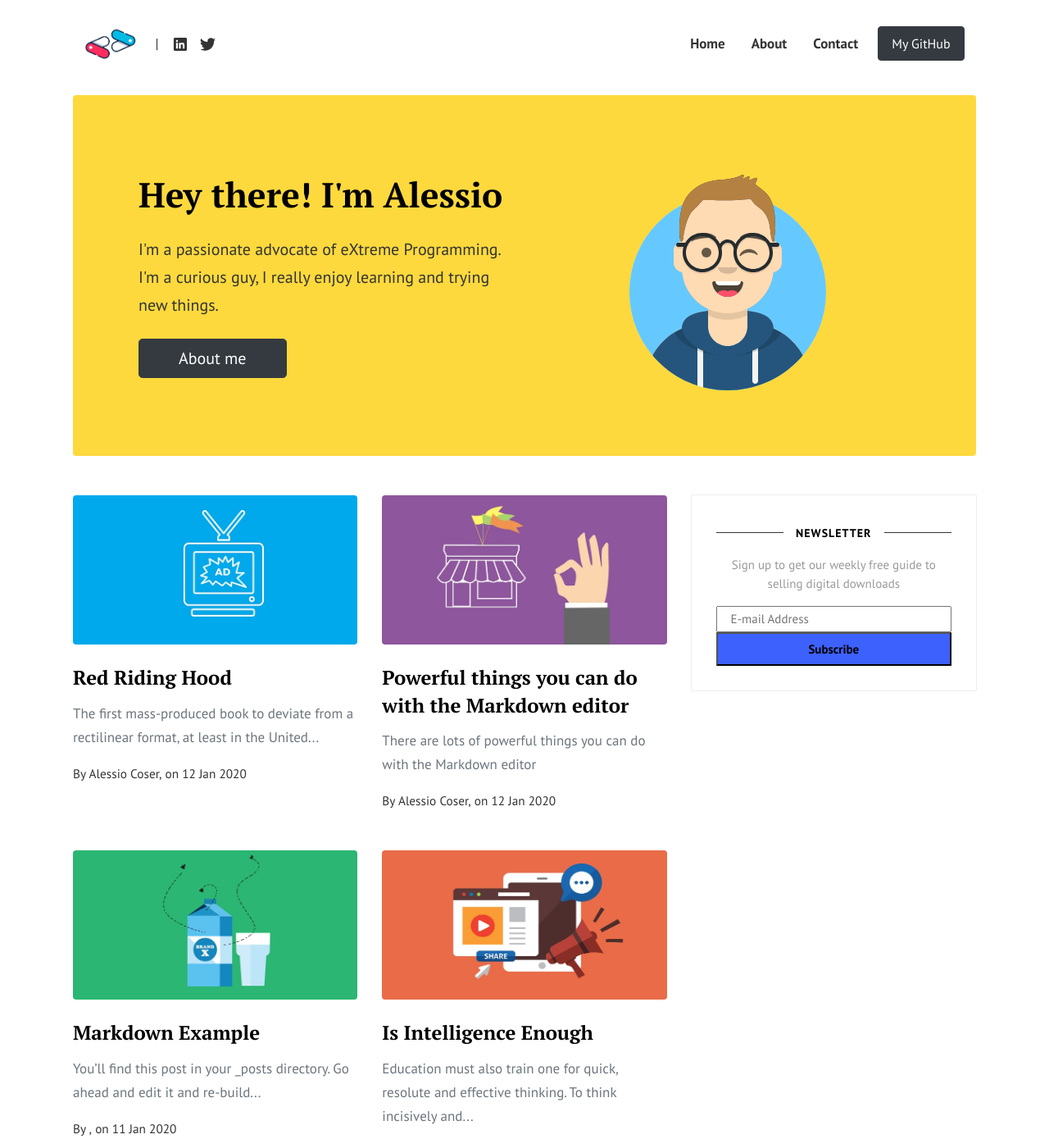
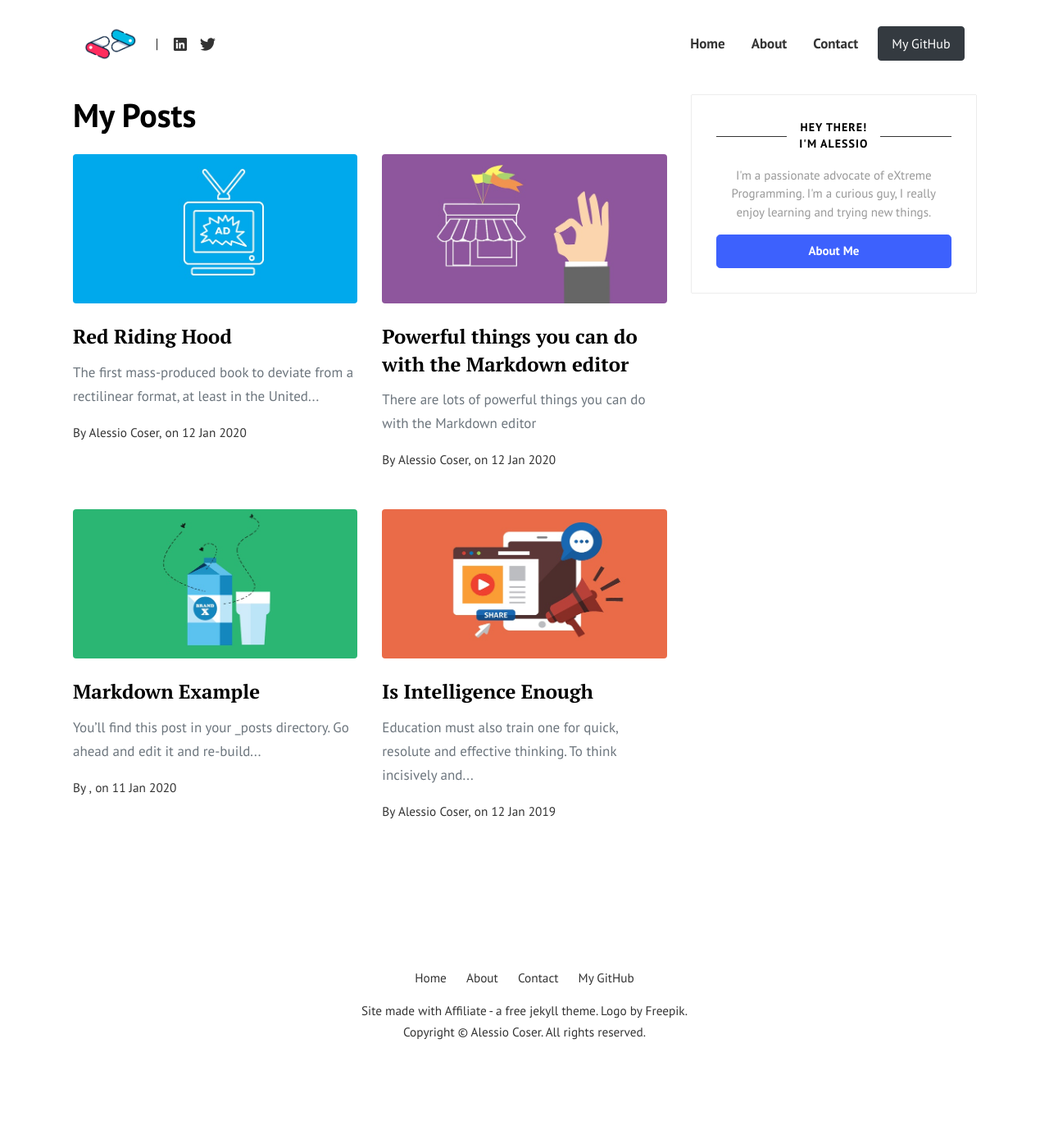
Before and after one commit to AlessioCoser/alessiocoser.github.io, a Jekyll site: the page built from index.html, in a window 1280 px wide and 1400 px high. Shown: the whole window at 82% size. Built offline with Jekyll 4.4.1, drawn with Linux system fonts in a browser that asks for light colours; the list of posts is cut into pages by our own code; comment, search, counter and statistics services are not loaded.

Commit message:
remove banner

```diff
--- /dev/null
+++ b/_includes/myself.html
@@ -0,0 +1,5 @@
+<h5><span>Hey There!<br />I'm Alessio</span></h5>
+<div id="myself">
+  <h2>I'm a passionate advocate of eXtreme Programming. I'm a curious guy, I really enjoy learning and trying new things.</h2>
+  <a href="{{site.baseurl}}/about" style="font-size: 15px" class="btn btn-primary text-white btn-lg px-2 py-2 col-sm-12 font-weight-bold">About Me</a>
+</div>
--- a/_includes/newsletter.html
+++ /dev/null
@@ -1,28 +0,0 @@
-<!-- Go to your Mailchimp account/Lists/Sign Up Forms/Embedded forms and replace the code below with your own  -->
-
-<!-- Begin MailChimp Signup Form -->
-<link href="//cdn-images.mailchimp.com/embedcode/classic-10_7.css" rel="stylesheet" type="text/css">
-<style type="text/css">
-	#mc_embed_signup{background:#fff; clear:left; }
-	/* Add your own MailChimp form style overrides in your site stylesheet or in this style block.
-	   We recommend moving this block and the preceding CSS link to the HEAD of your HTML file. */
-</style>
-<div id="mc_embed_signup">
-<form action="https://wowthemes.us11.list-manage.com/subscribe/post?u=8aeb20a530e124561927d3bd8&amp;id=8c3d2d214b" method="post" id="mc-embedded-subscribe-form" name="mc-embedded-subscribe-form" class="validate" target="_blank" novalidate>
-	<div id="mc_embed_signup_scroll">
-	<h2>Sign up to get our weekly free guide to selling digital downloads</h2>
-
-<div class="mc-field-group">
-	<input type="email" value="" name="EMAIL" class="required email" id="mce-EMAIL" placeholder="E-mail Address">
-</div>
-	<div id="mce-responses" class="clear">
-		<div class="response" id="mce-error-response" style="display:none"></div>
-		<div class="response" id="mce-success-response" style="display:none"></div>
-	</div>    <!-- real people should not fill this in and expect good things - do not remove this or risk form bot signups-->
-	<div style="position: absolute; left: -5000px;" aria-hidden="true"><input type="text" name="b_8aeb20a530e124561927d3bd8_8c3d2d214b" tabindex="-1" value=""></div>
-	<div class="clear"><input type="submit" value="Subscribe" name="subscribe" id="mc-embedded-subscribe" class="button"></div>
-	</div>
-</form>
-</div>
-<script type='text/javascript' src='//s3.amazonaws.com/downloads.mailchimp.com/js/mc-validate.js'></script><script type='text/javascript'>(function($) {window.fnames = new Array(); window.ftypes = new Array();fnames[0]='EMAIL';ftypes[0]='email';fnames[3]='MMERGE3';ftypes[3]='text';fnames[1]='MMERGE1';ftypes[1]='text';fnames[2]='MMERGE2';ftypes[2]='text';fnames[4]='MMERGE4';ftypes[4]='text';fnames[5]='MMERGE5';ftypes[5]='text';}(jQuery));var $mcj = jQuery.noConflict(true);</script>
-<!--End mc_embed_signup-->
--- a/_includes/sidebar.html
+++ b/_includes/sidebar.html
@@ -1,6 +1,5 @@
 <div class="sidebar sticky-top">
     <div class="sidebar-section">
-        <h5><span>Newsletter</span></h5>
-        {% include newsletter.html %}
+        {% include myself.html %}
     </div>
 </div>
--- a/assets/css/theme.scss
+++ b/assets/css/theme.scss
@@ -514,7 +514,7 @@ background-color: #fff;
     position: absolute;
     z-index: 1;
     left: 0px;
-    top: 15px;
+    top: 20px;
     width: 100%;
     height: 1px;
     content: '';
@@ -533,17 +533,17 @@ background-color: #fff;
     box-shadow:0 0px 1px 0 rgba(0, 0, 0, 0.44);
     padding: 30px;
 }
-.sidebar #mc_embed_signup form {
+.sidebar #myself form {
     padding: 0 !important;
 }
-.sidebar #mc_embed_signup .button {
+.sidebar #myself .button {
     width: 100% !important;
     background: #3d61fd !important;
     height: auto;
     padding: 6px 20px;
     font-weight: 600;
 }
-.sidebar #mc_embed_signup h2 {
+.sidebar #myself h2 {
     font-weight: 400;
     font-size: 15px;
     color: #999;
@@ -551,11 +551,33 @@ background-color: #fff;
     line-height: 1.5;
     text-align: center;
 }
-.sidebar #mc_embed_signup input {width:100%;}
-.sidebar #mc_embed_signup .mc-field-group {width:100% !important;}
-#mc_embed_signup .mc-field-group input {text-indent: 5% !important;}
-#mc_embed_signup {font-family:inherit !important;}
+.sidebar #myself input {width:100%;}
+.sidebar #myself .mc-field-group {width:100% !important;}
+#myself .mc-field-group input {text-indent: 5% !important;}
+#myself {font-family:inherit !important;}
 .sidebar-right .sidebar {max-width:inherit;}
+
+#myself .button {
+  clear: both;
+  background-color: #aaa;
+  border: 0 none;
+  border-radius: 4px;
+  transition: all 0.23s ease-in-out 0s;
+  color: #FFFFFF;
+  cursor: pointer;
+  display: inline-block;
+  font-size: 15px;
+  font-weight: normal;
+  height: 32px;
+  line-height: 32px;
+  margin: 0 5px 10px 0;
+  padding: 0 22px;
+  text-align: center;
+  text-decoration: none;
+  vertical-align: top;
+  white-space: nowrap;
+  width: auto;
+}
 
 .article-post .h1, .article-post .h2, .article-post .h3, .article-post .h4, .article-post .h5, .article-post .h6, .article-post h1, .article-post h2, .article-post h3, .article-post h4, .article-post h5, .article-post h6 {
     font-weight: 600;
--- a/index.html
+++ b/index.html
@@ -2,15 +2,6 @@
 title: Home
 layout: default
 background: '/img/bg-index.jpg'
-banner:
-  full: false
-  color: "#fdd93d"
-  image: /assets/images/intro.svg
-  button:
-    text: About me
-    link: /about
-  title: Hey there! I'm Alessio
-  description: I'm a passionate advocate of eXtreme Programming. I'm a curious guy, I really enjoy learning and trying new things.
 ---
 
 <!-- Featured
@@ -30,6 +21,7 @@ banner:
 ================================================== -->
 <section class="row">
   <div class="col-sm-8">
+    <h1 class="mb-4">My Posts</h1>
     <div class="row">
       {% for post in paginator.posts %}
       {% unless post.featured == true %}
```
Also changed, not shown: pages/about.md (+1 -1 lines), assets/images/2.jpg.
